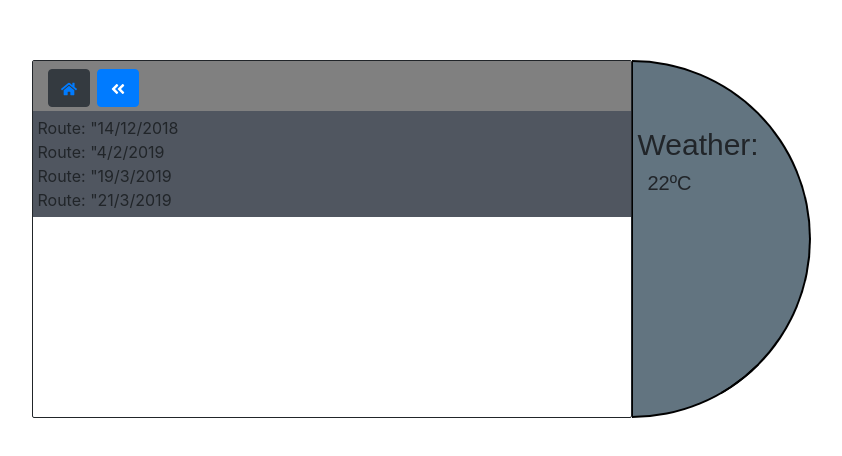
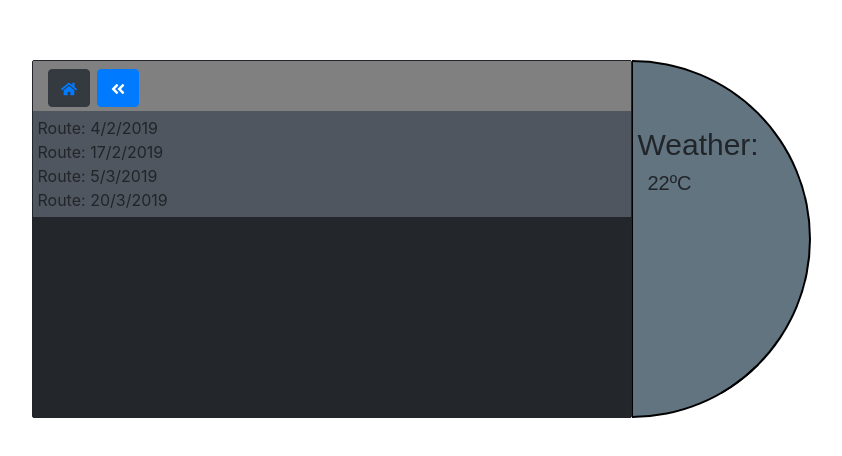
Before and after one commit to GoncaloPeixe12/IIPM, a React (Create React App) app: page /FuncRouter/1/3/1 in a window 1280 px wide. Shown: the part 190-646 px from the top of the page, without its empty margins (211-1053 px from the left). Built offline with nearby package versions, Linux system fonts and the light colour scheme.

Commit message:
improved routing

```diff
--- a/src/Components/PastRoutes.js
+++ b/src/Components/PastRoutes.js
@@ -1,14 +1,39 @@
 import React, {Component} from 'react';
 import '../style/App.css';
+import './RoutingOptions';
+import RoutingOptions from "./RoutingOptions";
+ class PastRoutes extends Component {
 
- class PastRoutes extends Component {
+     constructor(props) {
+         super(props);
+         this.state = {
+             hover: false,
+             tabId: ''
+         }
+         this.handleHover = this.handleHover.bind(this);
+     }
+
+     handleHover = (id) => {
+         this.setState({
+             hover: !this.state.hover,
+             tabId: id
+         })
+     }
     render() {
         return(
             <div className={'grid-container'}>
-                <div>Route: "14/12/2018</div>
-                <div>Route: "4/2/2019</div>
-                <div>Route: "19/3/2019</div>
-                <div>Route: "21/3/2019</div>
+                <div onClick={() => this.handleHover(1)}>
+                    {this.state.tabId === 1 && this.state.hover === true ? <RoutingOptions text="Route: 4/2/2019"/> : "Route: 4/2/2019"}
+                </div>
+                <div onClick={() => this.handleHover(2)}>
+                    {this.state.tabId === 2 && this.state.hover === true ? <RoutingOptions text="Route: 17/2/2019"/> : "Route: 17/2/2019"}
+                </div>
+                <div onClick={() => this.handleHover(3)}>
+                    {this.state.tabId === 3 && this.state.hover === true ? <RoutingOptions text="Route: 5/3/2019"/> : "Route: 5/3/2019"}
+                </div>
+                <div onClick={() => this.handleHover(4)}>
+                    {this.state.tabId === 4 && this.state.hover === true ? <RoutingOptions text="Route: 20/3/2019"/> : "Route: 20/3/2019"}
+                </div>
             </div>
         )
  }}
--- /dev/null
+++ b/src/Components/ReviewRun.js
@@ -0,0 +1,13 @@
+import React, {Component} from 'react';
+import runpic from '../runpic.png';
+
+class ReviewRun extends Component {
+    render() {
+        return(
+            <div>
+                <img src={runpic} alt={"Runpic"}/>
+            </div>
+        )
+    }
+}
+export default ReviewRun;
--- a/src/Components/RoutingFuncionality.js
+++ b/src/Components/RoutingFuncionality.js
@@ -4,7 +4,6 @@ import '../style/RoutingFuncionality.css';
 import Container from 'react-bootstrap/Container'
 import Col from 'react-bootstrap/Col'
 import Row from "react-bootstrap/Row";
-import Button from 'react-bootstrap/Button';
 import { Link } from 'react-router-dom';
 import "../style/Buttons.css";
 
@@ -13,6 +12,7 @@ class RoutingFuncionality extends Component{
 
         const style = {
             textAlign: 'center',
+            marginTop: '50px'
         };
         const containerStyle = {
             marginTop: 'auto',
@@ -36,10 +36,15 @@ class RoutingFuncionality extends Component{
                         </Col>
                     </Row>
                     <Row>
+                        <div>
+
+                        </div>
+                    </Row>
+                    <Row>
                         <Col style={style}>
-                            <Button variant={'dark'} size={'lg'}>
+                            <button className={"LargeButton"}>
                                 <Link to={'/FuncRouter/1/3'}>:.:</Link>
-                            </Button>
+                            </button>
                         </Col>
                     </Row>
                 </Container>
--- a/src/Components/RoutingFuncionalityRouter.js
+++ b/src/Components/RoutingFuncionalityRouter.js
@@ -9,7 +9,7 @@ import Options from './Options';
 import "../style/Home.css";
 import Home from './Home';
 import PastRoutes from "./PastRoutes";
-
+import ReviewRun from './ReviewRun';
 class RoutingFuncionalityRouter extends Component {
     render() {
         return(
@@ -20,7 +20,8 @@ class RoutingFuncionalityRouter extends Component {
                     <Route path={'/FuncRouter/1/1'} component={PlanEx}/>
                     <Route path={'/FuncRouter/1/2'} component={RunEx}/>
                     <Route path={'/FuncRouter/1/3'} exact component={Options}/>
-                    <Route path={'/FuncRouter/1/3/1'} component={PastRoutes}/>
+                    <Route path={'/FuncRouter/1/3/1'} exact component={PastRoutes}/>
+                    <Route path={'/FuncRouter/1/3/1/2'} component={ReviewRun}/>
                     <Route path={'/Home'} component={Home}/>
                 </Router>
             </div>
--- /dev/null
+++ b/src/Components/RoutingOptions.js
@@ -0,0 +1,20 @@
+import React, {Component} from 'react';
+import {BrowserRouter as Router, Link, Route} from "react-router-dom";
+
+class RoutingOptions extends Component {
+
+    constructor(props) {
+        super(props);
+    }
+    render() {
+        return(
+            <div className="grid-container">
+                <div>{this.props.text}</div>
+                <Link to={'1/2'}>Review</Link>
+                <div>Rename</div>
+                <div>Delete</div>
+            </div>
+        )
+    }
+}
+export default RoutingOptions;
--- a/src/style/Home.css
+++ b/src/style/Home.css
@@ -13,6 +13,7 @@
     border-style: solid;
     border-width: 1px;
     border-radius: 2px;
+    background-color: #23262b;
 }
 .row {
     text-align: center;
--- /dev/null
+++ b/src/style/RoutingOptions.css
@@ -0,0 +1,6 @@
+.grid-container {
+    display-type: block;
+    position: relative;
+    height: 40px;
+    width: 30px;
+}
```
Also changed, not shown: 1 other file (tests, documents, lock files or other folders).
